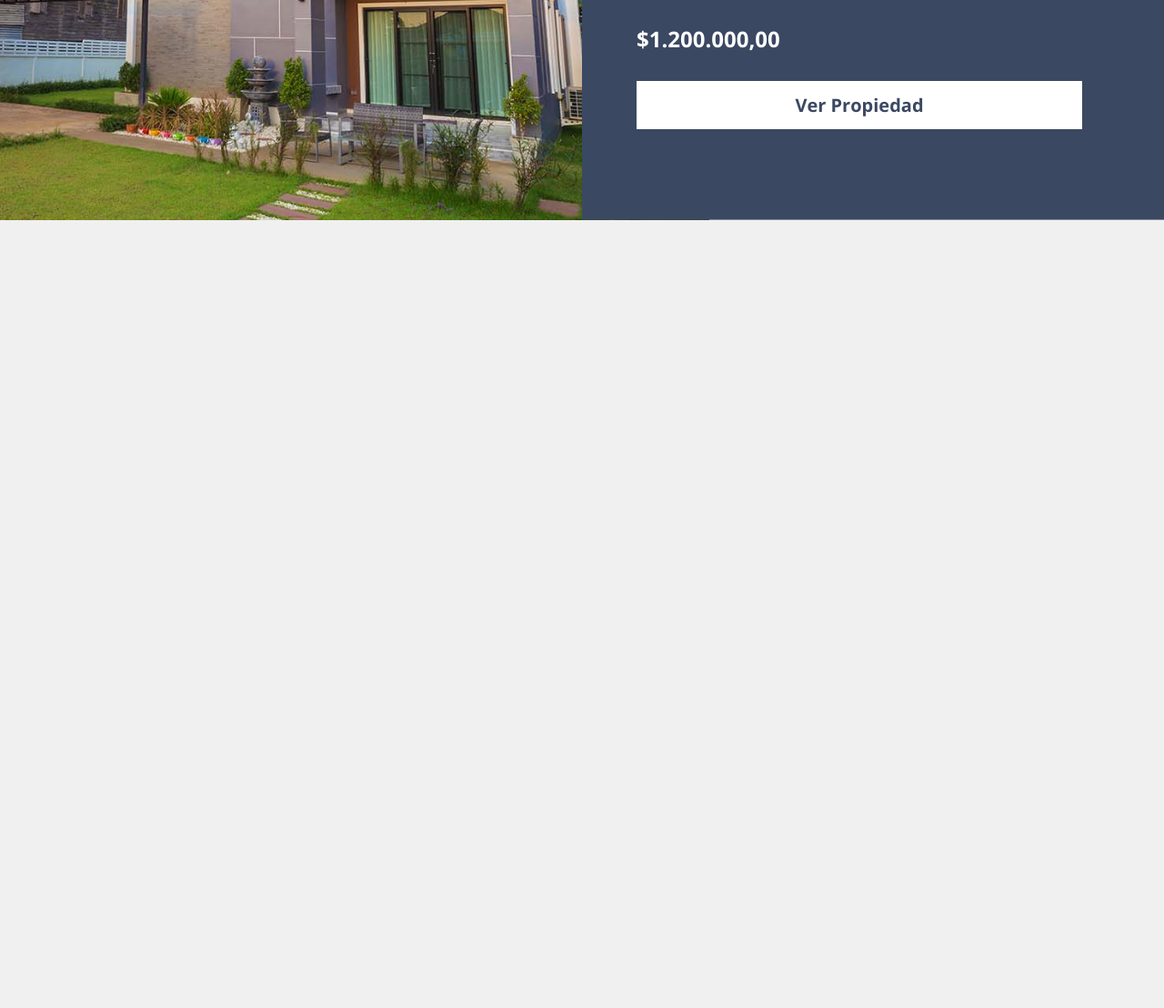
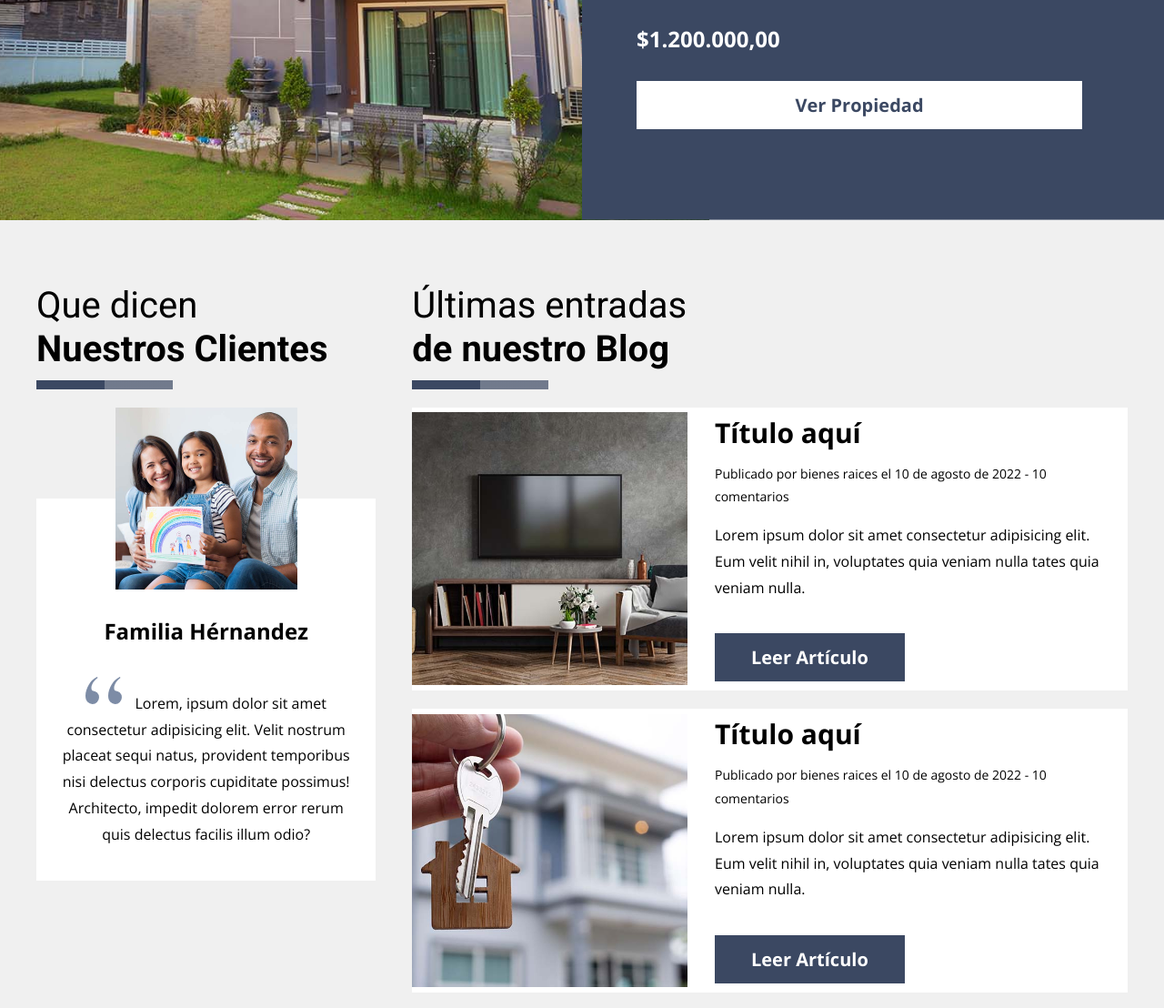
Before and after one commit to Juany313/RealSpa, a website: page index.html in a window 1280 px wide. Shown: the part 2378-3486 px from the top of the page at 91% size. Before the commit the page ends 2620 px from the top, so only its background shows below. Drawn offline with nearby package versions, Linux system fonts and the light colour scheme; files that its build step writes are made by us from their sources; files whose address does not match are found by name.

Commit message:
testimoniales y blog

```diff
--- a/index.html
+++ b/index.html
@@ -152,5 +152,71 @@
             </div>
         </div>
     </section>
+
+    <div class="testimoniales-blog contenedor">
+        <section class="testimoniales-blog__testimoniales">
+            <h2 class="testimoniales-blog__heading">Que dicen <span>Nuestros Clientes</span></h2>
+
+            <div class="testimonial">
+                <img class="testimonial__imagen" src="build/img/testimonial.jpg" alt="imagen testimonial">
+
+                <div class="testimonial__contenido">
+                    <p class="testimonial__nombre">Familia Hérnandez</p>
+                    <p class="testimonial__texto">
+                        Lorem, ipsum dolor sit amet consectetur adipisicing elit. Velit nostrum placeat sequi
+                        natus, provident temporibus nisi delectus corporis cupiditate possimus! Architecto,
+                        impedit dolorem error rerum quis delectus facilis illum odio?
+                    </p>
+                </div>
+            </div>
+        </section>
+
+        <section class="testimoniales-blog__blog">
+            <h2 class="testimoniales-blog__heading">Últimas entradas <span>de nuestro Blog</span></h2>
+
+            <div class="entrada">
+                <div class="entrada__imagen-contenedor">
+                    <img class="entrada__imagen" src="build/img/blog_1.jpg" alt="imagen blog">
+                </div>
+                <div class="entrada__contenido">
+                    <h3 class="entrada__nombre">Título aquí</h3>
+                    <p class="entrada__meta">Publicado por bienes raices el 10 de agosto de 2022 - 10 comentarios</p>
+                    <p class="entrada__texto">
+                        Lorem ipsum dolor sit amet consectetur adipisicing elit. Eum velit nihil in,
+                        voluptates quia veniam nulla tates quia veniam nulla.
+                    </p>
+                    <a class="entrada__enlace" href="#">Leer Artículo</a>
+                </div>
+            </div><!-- .entrada -->
+            <div class="entrada">
+                <div class="entrada__imagen-contenedor">
+                    <img class="entrada__imagen" src="build/img/blog_2.jpg" alt="imagen blog">
+                </div>
+                <div class="entrada__contenido">
+                    <h3 class="entrada__nombre">Título aquí</h3>
+                    <p class="entrada__meta">Publicado por bienes raices el 10 de agosto de 2022 - 10 comentarios</p>
+                    <p class="entrada__texto">
+                        Lorem ipsum dolor sit amet consectetur adipisicing elit. Eum velit nihil in,
+                        voluptates quia veniam nulla tates quia veniam nulla.
+                    </p>
+                    <a class="entrada__enlace" href="#">Leer Artículo</a>
+                </div>
+            </div><!-- .entrada -->
+            <div class="entrada">
+                <div class="entrada__imagen-contenedor">
+                    <img class="entrada__imagen" src="build/img/blog_3.jpg" alt="imagen blog">
+                </div>
+                <div class="entrada__contenido">
+                    <h3 class="entrada__nombre">Título aquí</h3>
+                    <p class="entrada__meta">Publicado por bienes raices el 10 de agosto de 2022 - 10 comentarios</p>
+                    <p class="entrada__texto">
+                        Lorem ipsum dolor sit amet consectetur adipisicing elit. Eum velit nihil in,
+                        voluptates quia veniam nulla tates quia veniam nulla.
+                    </p>
+                    <a class="entrada__enlace" href="#">Leer Artículo</a>
+                </div>
+            </div><!-- .entrada -->
+        </section>
+    </div>
 </body>
 </html>
--- a/src/scss/contenido/_index.scss
+++ b/src/scss/contenido/_index.scss
@@ -1,2 +1,3 @@
-@forward 'contenido';
+@forward 'propiedades';
 @forward 'destacada';
+@forward 'testimonial-blog';
--- /dev/null
+++ b/src/scss/contenido/_testimonial-blog.scss
@@ -0,0 +1,95 @@
+@use 'base/mixins' as m;
+@use 'base/variables' as v;
+
+.testimoniales-blog {
+    margin-top: 5rem;
+
+    @include m.desktop {
+        @include m.grid(3, 4rem);
+    };
+
+    &__blog {
+        @include m.desktop {
+            grid-column: 2/4;
+        };
+    }
+    &__heading {
+        @include m.heading;
+        & span{
+            display: block;
+        }
+    }
+}
+
+.testimonial {
+    text-align: center;
+
+    &__imagen {
+        width: 20rem;
+        margin: 0 auto;
+    }
+
+    &__contenido {
+        background-color: v.$blanco;
+        margin-top: -10rem;
+        padding: 10rem 2rem 2rem 2rem;
+    }
+
+    &__nombre {
+        font-size: 2.4rem;
+        font-weight: 700;
+    }
+    &__texto {
+        &::before {
+            content: '';
+            background-image: url(../img/quote.svg);
+            background-repeat: no-repeat;
+            background-position: center;
+            display: inline-block;
+            width: 4rem;
+            height: 4rem;
+            margin-right: 1rem;
+        }
+    }
+}
+
+.entrada {
+    background-color: v.$blanco;
+    margin-bottom: 2rem;
+
+    @include m.tablet {
+        @include m.grid(5, 2rem);
+        align-items: center;
+    };
+    &__imagen-contenedor {
+        @include m.tablet {
+            grid-column: 1/3;
+        };
+    }
+    &__imagen {
+        height: 30rem;
+        object-fit: cover;
+        width: 100%;
+    }
+    &__contenido {
+        padding: 1rem;
+        @include m.tablet {
+            grid-column: 3/6;
+        };
+    }
+
+    &__meta {
+        font-size: 1.4rem;
+    }
+
+    &__enlace {
+        @include m.boton(v.$primario, v.$blanco);
+        & {
+            display: block;
+            @include m.tablet {
+                display: inline-block;
+
+            };
+        }
+    }
+}
```
Also changed, not shown: src/scss/contenido/_propiedades.scss (renamed from src/scss/contenido/_contenido.scss).
